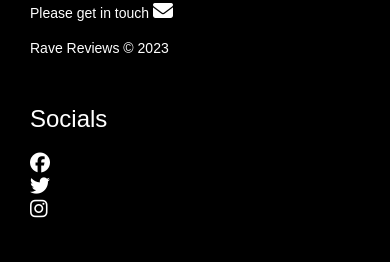
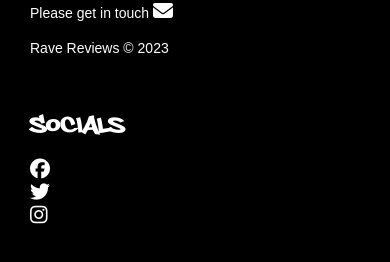
Before and after one commit to jamie2210/CI_MS3_RR, a Flask app: page / in a window 390 px wide. Shown: the part 1012-1274 px from the top of the page. Before the commit the page ends 1230 px from the top, so only its background shows below. Run offline with Flask 3, Linux system fonts and the light colour scheme; some libraries are stand-ins or nearby versions.

Commit message:
Feat: Add RR font to socials header in footer

```diff
--- a/rave_reviews/static/css/style.css
+++ b/rave_reviews/static/css/style.css
@@ -119,7 +119,8 @@ body {
 }
 
 .page-footer h2 {
-    font-size: x-large;
+    font-family: "PhillySans", sans-serif;
+    font-size: 40px;
 }
 
 .footer-logo {
@@ -633,4 +634,7 @@ body {
     .collapsible-header h2 {
         font-size: x-large;
     }
+    .page-footer h2 {
+        font-size: 30px;
+    }
 }
```
